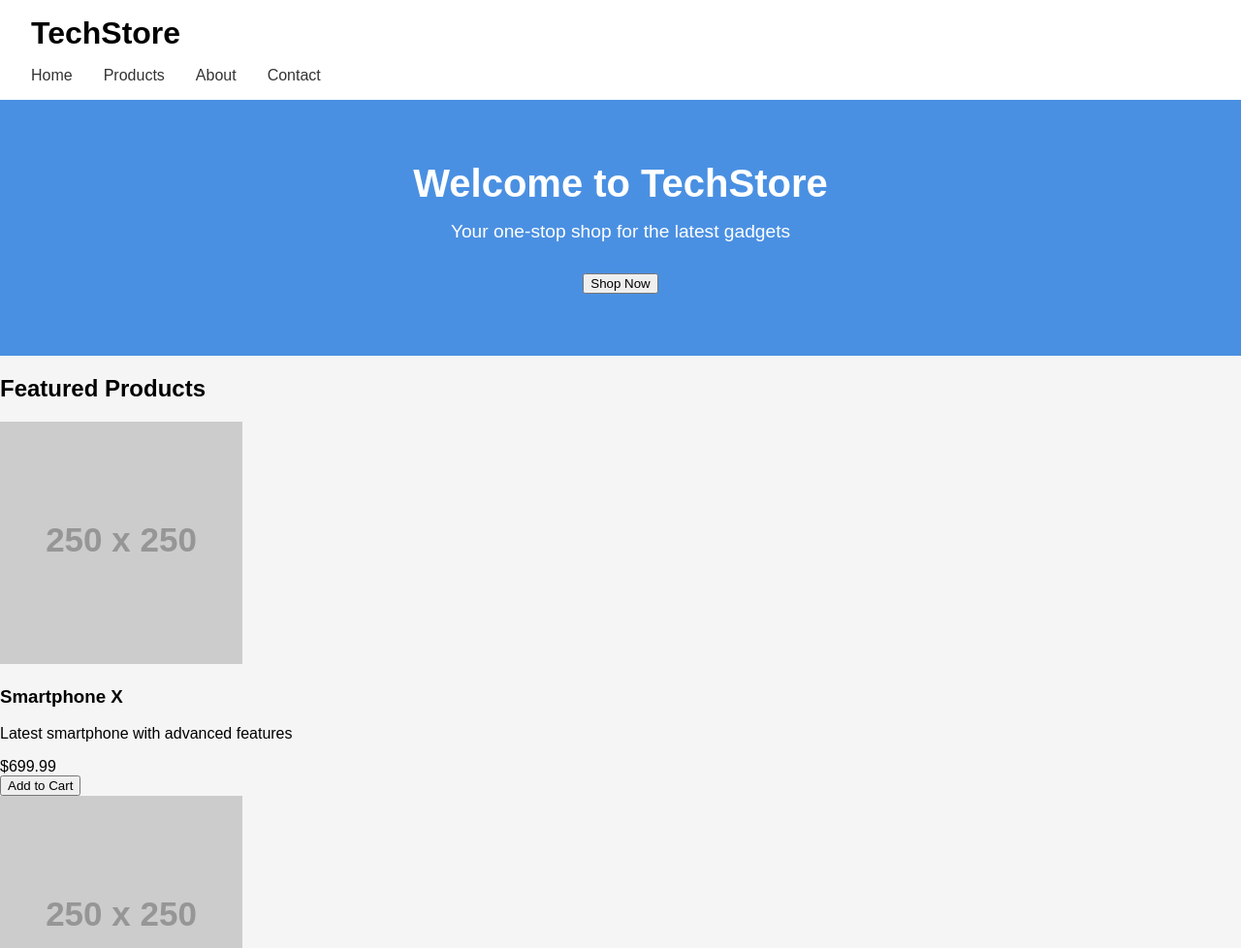
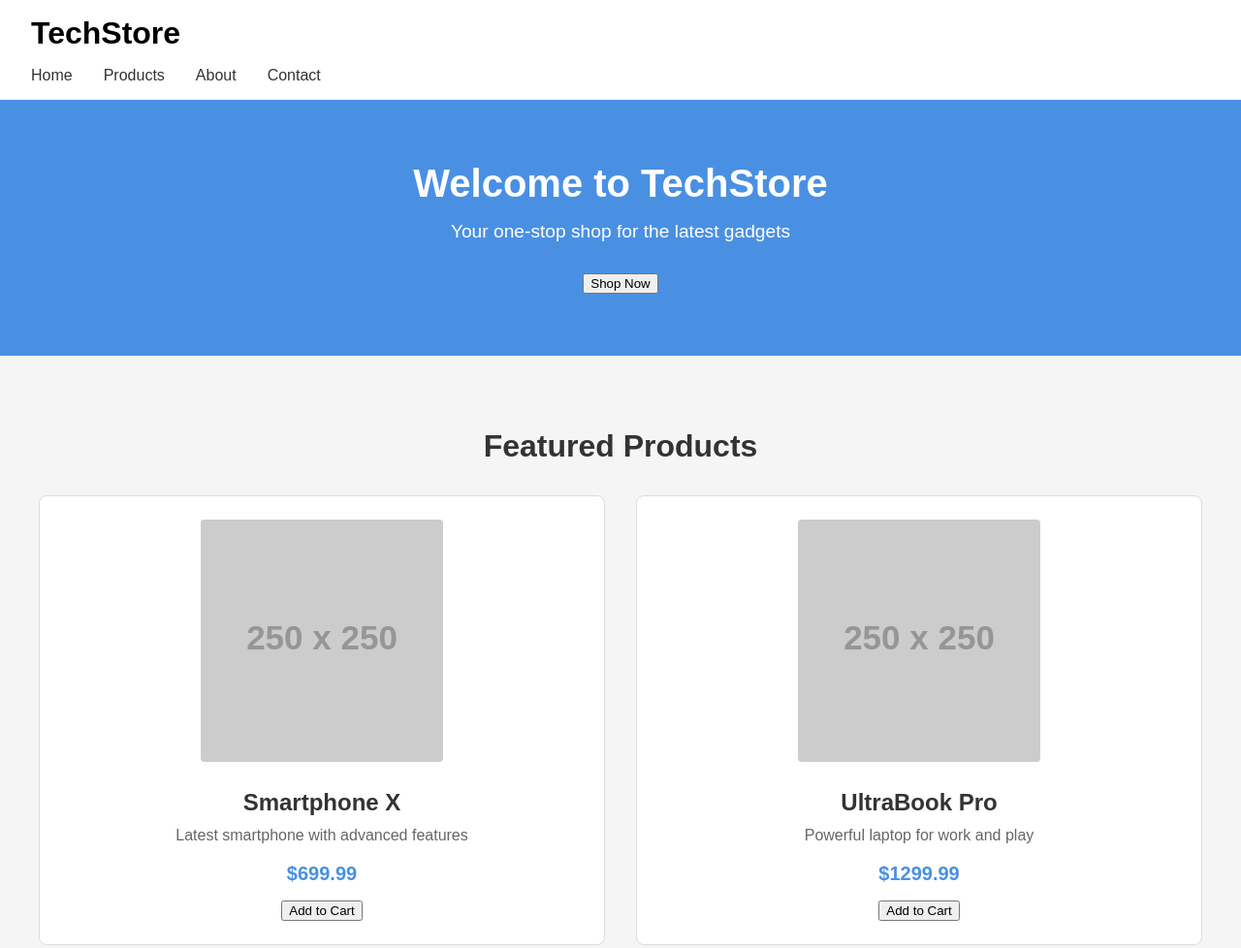
Before and after one commit to tom-aglend/Simple_ECommerce, a plain HTML site: page index.html in a window 1280 px wide. Shown: the top 978 px of the page at 97% size. Drawn offline with Linux system fonts and the light colour scheme; placeholder pictures from the web are drawn by us.

Commit message:
Product Layout updateeeeeee

```diff
--- a/style.css
+++ b/style.css
@@ -55,3 +55,62 @@ body {
     margin: 0 0 2rem 0;
     font-size: 1.2rem;
 }
+
+.products {
+    padding: 3rem 2rem;
+}
+
+.section-title {
+    text-align: center;
+    margin-bottom: 2rem;
+    font-size: 2rem;
+    color: #333;
+}
+
+.product-grid {
+    display: grid;
+    grid-template-columns: repeat(2, 1fr);
+    gap: 2rem;
+    max-width: 1200px;
+    margin: 0 auto;
+}
+
+.product-card {
+    background-color: #ffffff;
+    border: 1px solid #ddd;
+    border-radius: 8px;
+    padding: 1.5rem;
+    text-align: center;
+    transition: box-shadow 0.3s ease;
+}
+
+.product-card:hover {
+    box-shadow: 0 4px 8px rgba(0, 0, 0, 0.15);
+}
+
+.product-image {
+    width: 100%;
+    max-width: 250px;
+    height: auto;
+    border-radius: 4px;
+    margin-bottom: 1rem;
+}
+
+.product-name {
+    font-size: 1.5rem;
+    margin: 0.5rem 0;
+    color: #333;
+}
+
+.product-description {
+    color: #666;
+    margin: 0.5rem 0 1rem 0;
+    line-height: 1.5;
+}
+
+.product-price {
+    font-size: 1.25rem;
+    font-weight: bold;
+    color: #4a90e2;
+    margin: 1rem 0;
+}
```
